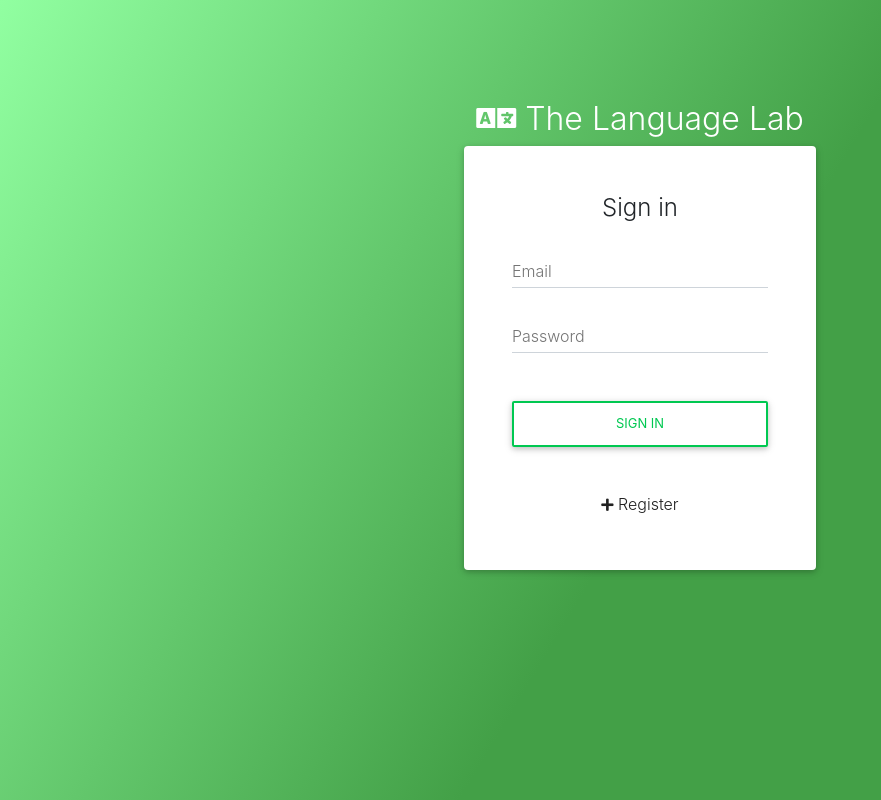
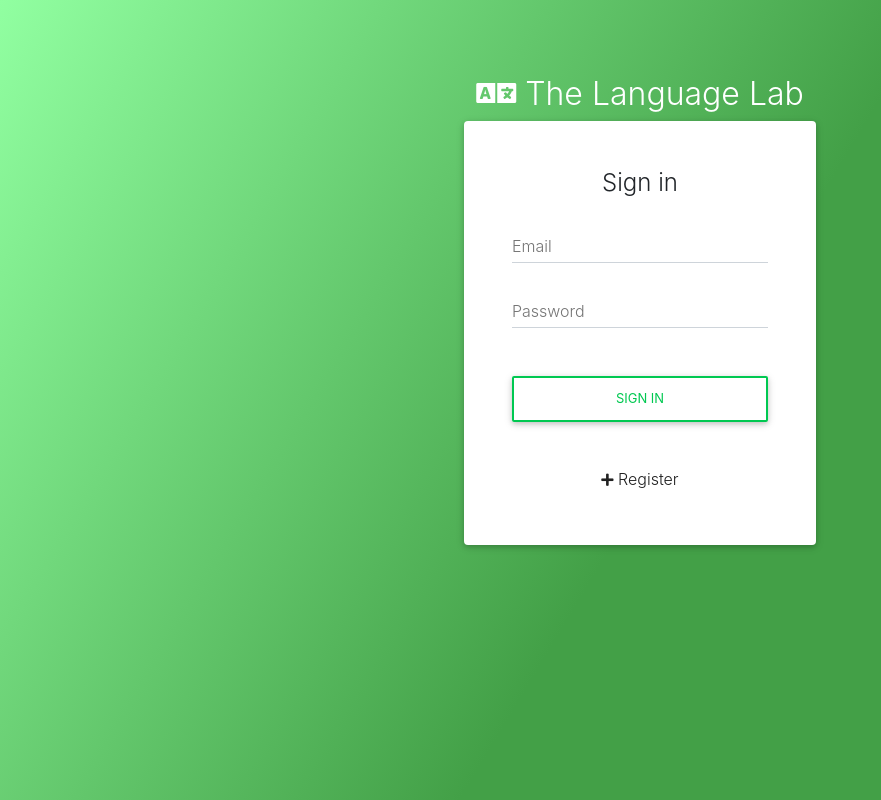
Before and after one commit to jason-engelbrecht/language-lab, a React app: page /login in a window 1280 px wide. Shown: the top 800 px of the page, without its empty margins (0-881 px from the left). Built offline with nearby package versions, Linux system fonts and the light colour scheme.

Commit message:
Change db connection

```diff
--- a/src/client/components/pages/Login.css
+++ b/src/client/components/pages/Login.css
@@ -1,8 +1,8 @@
 .login-content {
     background: rgb(145,255,161);
     background: linear-gradient(121deg, rgba(145,255,161,1) 0%, rgba(67,160,71,1) 50%);
-    height: 750px;
-    padding-top: 50px;
+    height: 1000px;
+    padding-top: 75px;
 }
 
 .md-form input:focus {
--- a/src/client/index.css
+++ b/src/client/index.css
@@ -77,11 +77,6 @@ main {
 
 #content{
     margin-left: 80px;
-}
-
-.login-content {
-    height: 1000px!important;
-    padding-top: 100px;
 }
 
 .list-group-item {
--- a/src/server/database.js
+++ b/src/server/database.js
@@ -3,8 +3,8 @@ import bcrypt from 'bcrypt';
 const saltRounds = 10;
 
 //connect to mongo w mongoose
-mongoose.connect('mongodb://localhost:27017/LLTest', {useNewUrlParser: true});
-// mongoose.connect('mongodb://Boolean:Hooligans1@ds023442.mlab.com:23442/heroku_8tbqhjvr', {useNewUrlParser: true});
+// mongoose.connect('mongodb://localhost:27017/LLTest', {useNewUrlParser: true});
+mongoose.connect('mongodb://Boolean:Hooligans1@ds023442.mlab.com:23442/heroku_8tbqhjvr', {useNewUrlParser: true});
 
 let db = mongoose.connection;
 db.on('error', console.error.bind(console, 'connection error:'));
```
